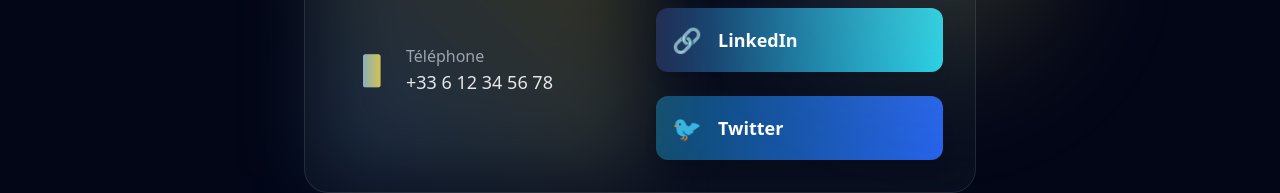
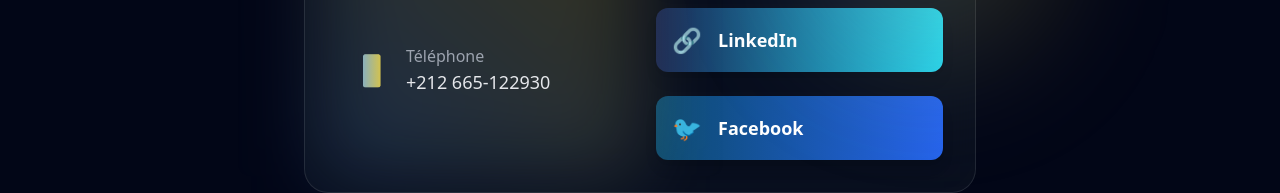
Before and after one commit to 01warrior/portfolio, a React (Vite) app: page / in a window 1280 px wide. Shown: the part 3375-3568 px from the top of the page. Built offline with nearby package versions, Linux system fonts and the light colour scheme.

Commit message:
lien appel

```diff
--- a/src/components/App.jsx
+++ b/src/components/App.jsx
@@ -315,8 +315,8 @@
               </div>
               <div>
                 <p className="text-gray-400">Téléphone</p>
-                <a href="tel:+123456789" className="text-lg text-gray-200 hover:text-yellow-400 transition-colors">
-                  +33 6 12 34 56 78
+                <a href="tel:+212 665-122930" className="text-lg text-gray-200 hover:text-yellow-400 transition-colors">
+                  +212 665-122930
                 </a>
               </div>
             </div>
@@ -327,16 +327,16 @@
         {/* Réseaux sociaux avec animations */}
         <div className="flex-1 flex flex-col justify-center space-y-6">
           {[
-            { name: 'GitHub', icon: '💻', color: 'from-blue-900 to-pink-500' },
-            { name: 'LinkedIn', icon: '🔗', color: 'from-blue-950 to-cyan-400' },
-            { name: 'Twitter', icon: '🐦', color: 'from-sky-900 to-blue-600' }
+            { name: 'GitHub', icon: '💻', color: 'from-blue-900 to-pink-500' ,lien:'https://github.com/01warrior'},
+            { name: 'LinkedIn', icon: '🔗', color: 'from-blue-950 to-cyan-400',lien:'https://www.linkedin.com/in/savadogo-souma%C3%AFla-6694b9243/' },
+            { name: 'Facebook', icon: '🐦', color: 'from-sky-900 to-blue-600' ,lien:'https://github.com/01warrior'}
           ].map((social, index) => (
             <motion.a
               key={index}
               whileHover={{ x: 10, scale: 1.05 }}
               whileTap={{ scale: 0.95 }}
               className={`p-4 rounded-xl bg-gradient-to-r ${social.color} flex items-center gap-4 shadow-lg hover:shadow-xl transition-all`}
-              href="#"
+              href={social.lien}
             >
               <span className="text-2xl">{social.icon}</span>
               <span className="text-lg font-bold text-white">{social.name}</span>
```
